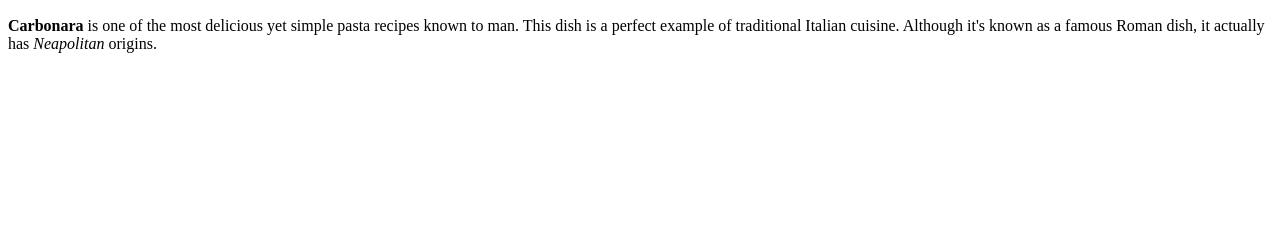
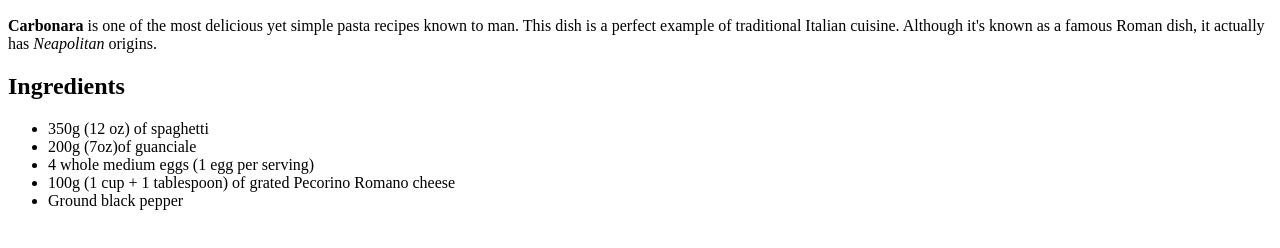
Before and after one commit to shanetadghnolan/odin-recipes, a plain HTML site: page recipes/carbonara.html in a window 1280 px wide. Shown: the part 534-782 px from the top of the page. Drawn offline with Linux system fonts and the light colour scheme.

Commit message:
Add ingredients section

```diff
--- a/recipes/carbonara.html
+++ b/recipes/carbonara.html
@@ -8,7 +8,19 @@
     <body>
         <h1>Carbonara</h1>
         <img src="../images/carbonara.jpg" alt="A very tasty bowl of traditional carbonara" height="400">
+
+        <!-- Description of recipe -->
         <h2>Description</h2>
         <p><strong>Carbonara</strong> is one of the most delicious yet simple pasta recipes known to man. This dish is a perfect example of traditional Italian cuisine. Although it's known as a famous Roman dish, it actually has <em>Neapolitan</em> origins.</p>
+
+        <!-- Ingredients of recipe -->
+        <h2>Ingredients</h2>
+        <ul>
+            <li>350g (12 oz) of spaghetti</li>
+            <li>200g (7oz)of guanciale</li>
+            <li>4 whole medium eggs (1 egg per serving)</li>
+            <li>100g (1 cup + 1 tablespoon) of grated Pecorino Romano cheese</li>
+            <li>Ground black pepper</li>
+        </ul>
     </body>
 </html>
```
